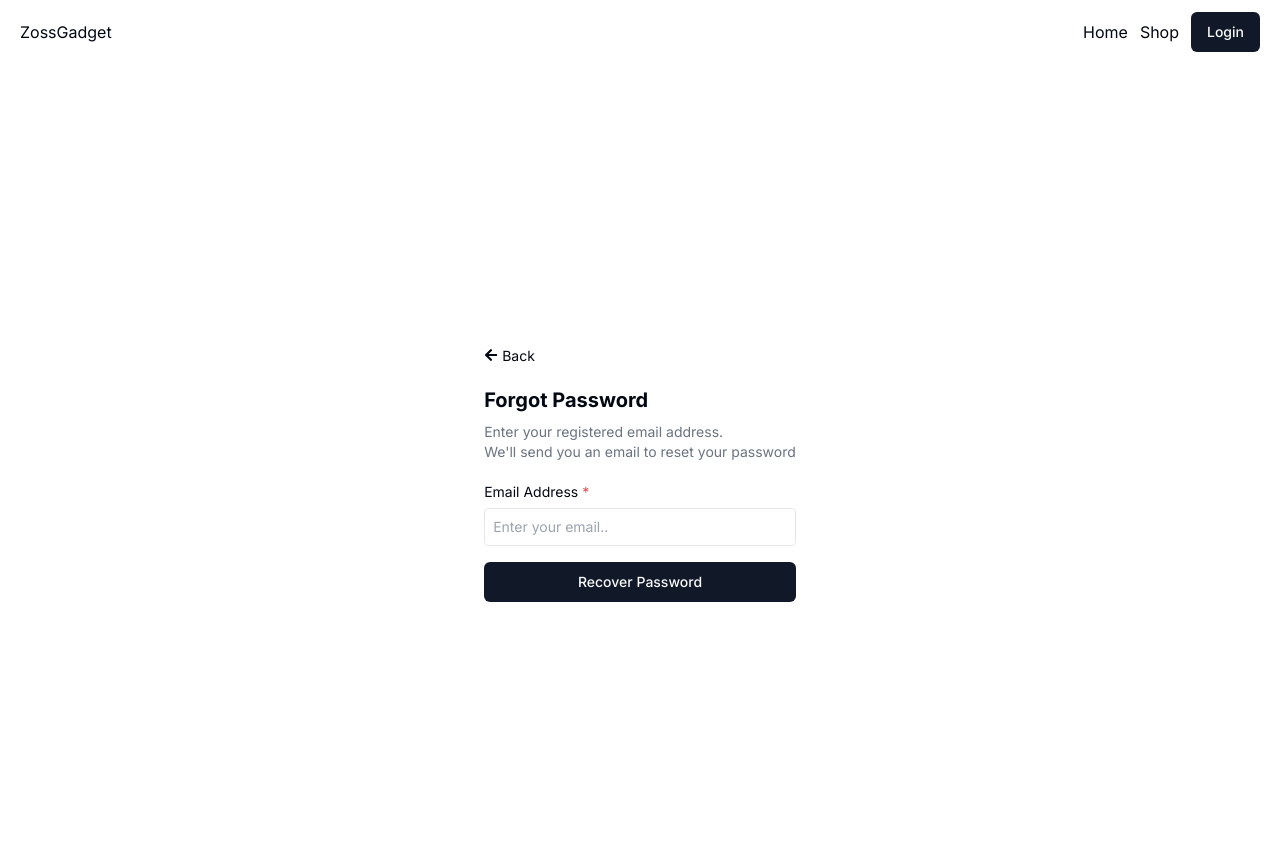
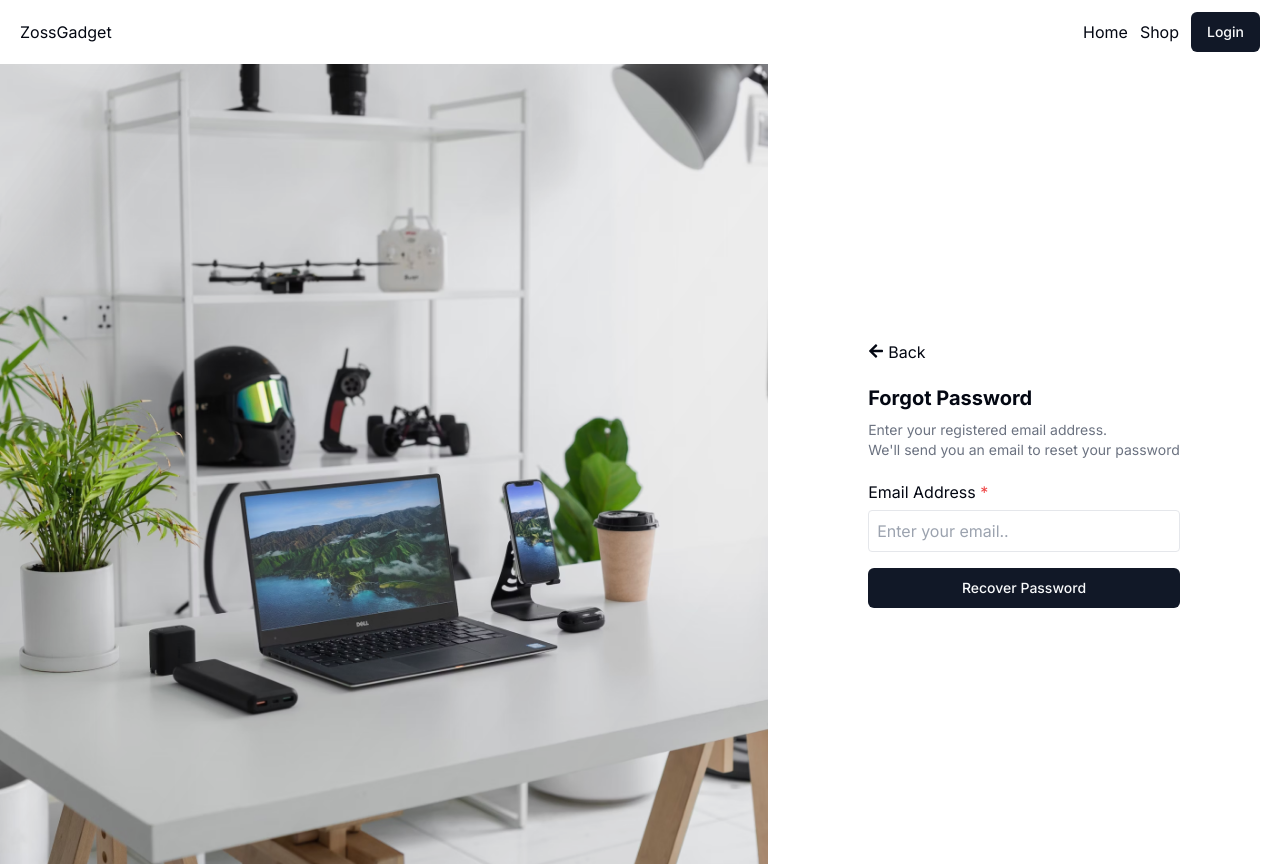
Before and after one commit to ProgrammerRashed/full-ecommerce, a Next.js app in the folder client/: page /forgot-password in a window 1280 px wide. Shown: the top 866 px of the page. Built offline with nearby package versions, Linux system fonts and the light colour scheme.

Commit message:
improve /forgot pass page

```diff
--- a/client/src/app/layout.tsx
+++ b/client/src/app/layout.tsx
@@ -27,7 +27,7 @@
     <html lang="en">
       <body className={inter.className}>
         {/* NAVIGATION MENUS */}
-        {targetPathname !== "login" && targetPathname !== "registration" && (
+        {targetPathname !== "login" && targetPathname !== "registration" && targetPathname !=="forgot-password" && (
           <div>
             {/* MOBILE NAV */}
             <div className="fixed border lg:hidden bottom-0 w-full overflow-hidden border-border">
@@ -45,7 +45,7 @@
         <div>{children}</div>
 
         {/* FOOTER */}
-        {targetPathname !== "login" && targetPathname !== "registration" && (
+        {targetPathname !== "login" && targetPathname !== "registration" && targetPathname !=="forgot-password" && (
           <div>
             {targetPathname !== "shop" && (
               <div>
--- a/client/src/components/authentication/forgotten-password/forgot-password.tsx
+++ b/client/src/components/authentication/forgotten-password/forgot-password.tsx
@@ -1,10 +1,26 @@
 import { FaArrowLeft } from "react-icons/fa";
 import { Button } from "@/components/ui/button";
 import Link from "next/link";
+import Image from "next/image";
+import forgottenPassImage from "../../../assets/auth/image-3.png";
+
 
 const ForgotPassword = () => {
   return (
-    <div className="min-h-screen w-full flex justify-center items-center text-sm">
+    <div className="w-full h-screen lg:grid lg:grid-cols-5">
+      {/* IMAGE */}
+      <div className="hidden lg:block col-span-3 w-full h-screen">
+        <Image
+          src={forgottenPassImage}
+          width={1000}
+          height={1000}
+          alt="forgotten-password-image"
+          className="w-full h-full object-cover"
+        />
+      </div>
+
+      {/* CONTENT */}
+      <div className="col-span-2 w-full h-full flex justify-center items-center">
       <div className="login-form">
         {/* PAGE HEADER  */}
         <div className="py-5">
@@ -47,6 +63,7 @@
           </Button>
         </form>
       </div>
+      </div>
     </div>
   );
 };
```
